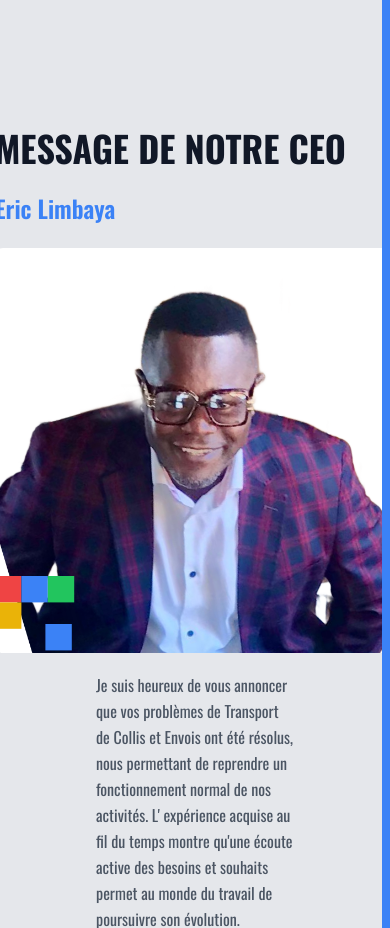
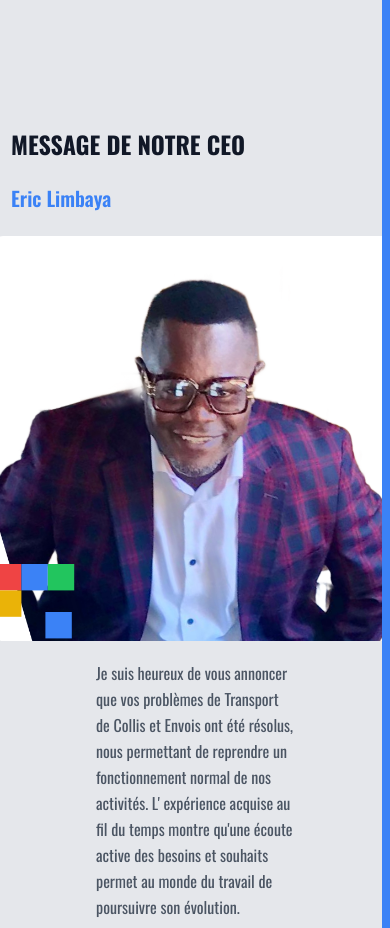
Before and after one commit to altrono/mirasal-pty, a Next.js app: page / in a window 390 px wide. Shown: the part 2740-3668 px from the top of the page. Built offline with nearby package versions, Linux system fonts and the light colour scheme.

Commit message:
Add responsiveness

```diff
--- a/src/components/team.tsx
+++ b/src/components/team.tsx
@@ -38,11 +38,11 @@ export function Team() {
               initial={{ opacity: 0, y: 20 }}
               animate={{ opacity: 1, y: 0 }}
               transition={{ duration: 0.6 }}
-              className="w-full md:hidden justify-center"
+              className="w-full md:hidden justify-center px-4"
             >
 
-                <h1 className="text-4xl  font-bold text-gray-900 mb-4 pb-2">MESSAGE DE NOTRE CEO</h1>
-                <h2 className="text-2xl text-blue-500 font-semibold mb-6">Eric Limbaya</h2>
+                <h1 className="text-2xl  font-bold text-gray-900 mb-4 pb-2">MESSAGE DE NOTRE CEO</h1>
+                <h2 className="text-xl text-blue-500 font-semibold mb-6">Eric Limbaya</h2>
 
 
             </motion.div>
@@ -62,7 +62,7 @@ export function Team() {
               transition={{ duration: 0.6 }}
             >
               <div className="w-full hidden md:block -mt-10">
-                <h1 className="text-2xl md:text-3xl font-bold text-gray-900 mb-4">Message de notre President et CEO</h1>
+                <h1 className="text-3xl font-bold text-gray-900 mb-4">Message de notre President et CEO</h1>
                 <h2 className="text-2xl text-blue-500 font-semibold mb-6">Eric Limbaya</h2>
               </div>
               <p className="text-gray-600 leading-relaxed">
```
